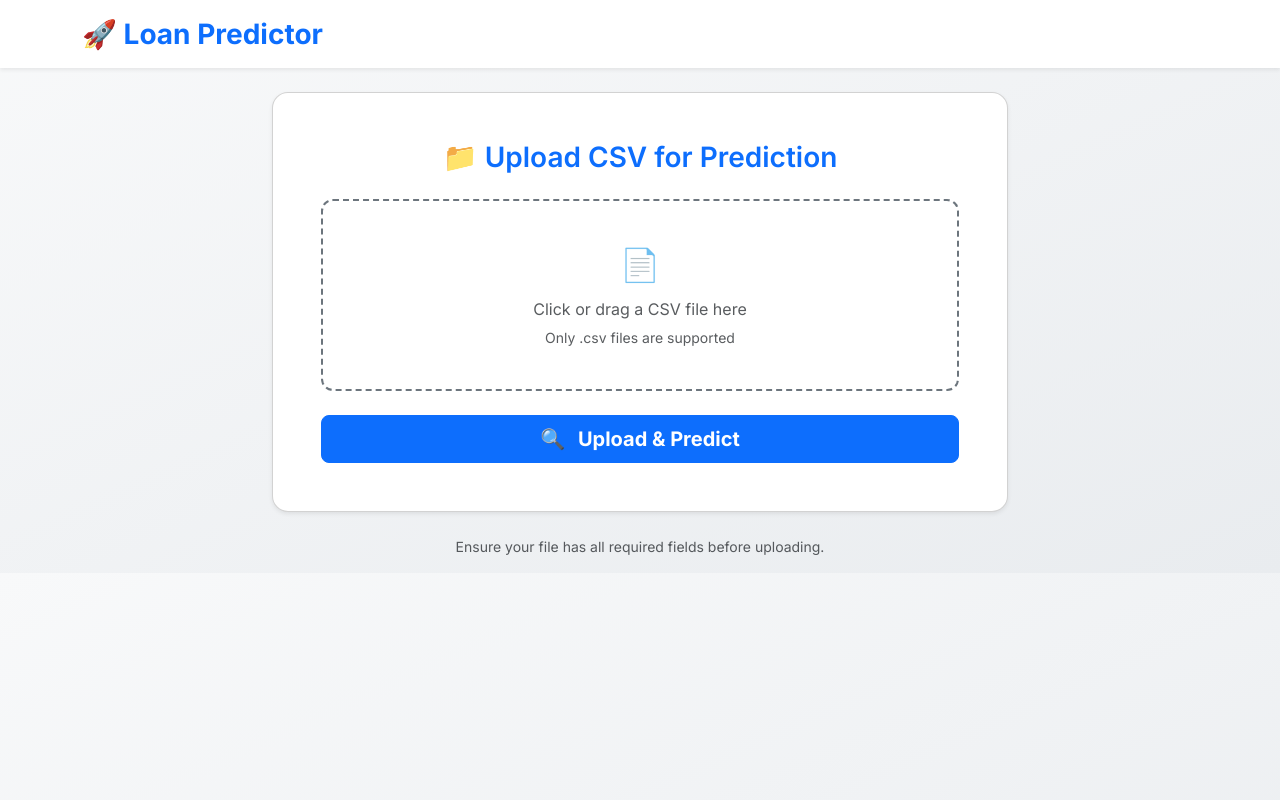
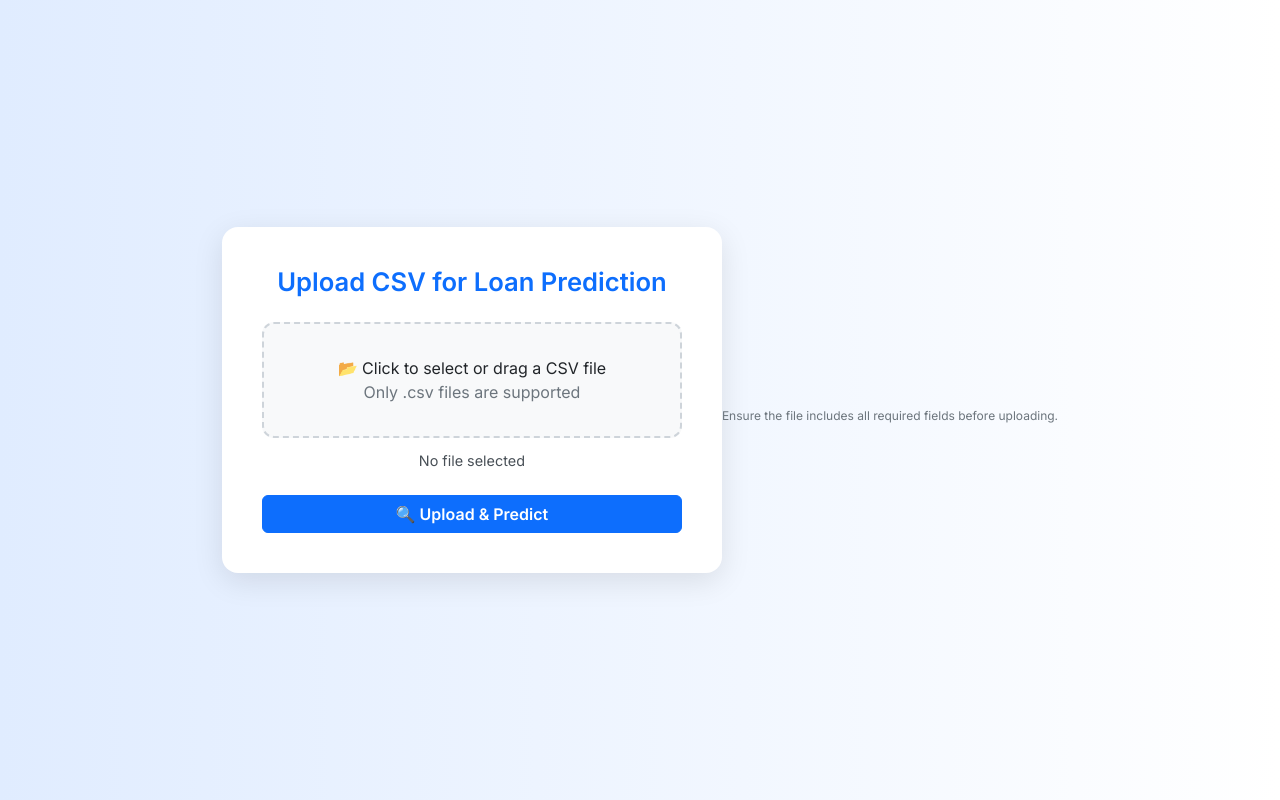
Before and after one commit to Durgeshwar-0923/ML-Model-Assign, a Flask app: page / in a window 1280 px wide. Run offline with Flask 3, Linux system fonts and the light colour scheme; parts of the project's set-up code (start-up, migrations or seed data) failed here and were passed over; some libraries are stand-ins or nearby versions.

Commit message:
Update index.html

```diff
--- a/templates/index.html
+++ b/templates/index.html
@@ -2,148 +2,160 @@
 <html lang="en">
 <head>
   <meta charset="utf-8">
-  <title>Upload & Predict</title>
-  <!-- Bootstrap 5 -->
+  <title>Loan Prediction Upload</title>
+  <meta name="viewport" content="width=device-width, initial-scale=1">
+
+  <!-- Bootstrap -->
   <link href="https://cdn.jsdelivr.net/npm/bootstrap@5.3.0/dist/css/bootstrap.min.css" rel="stylesheet">
-  <!-- Animate.css -->
-  <link rel="stylesheet" href="https://cdnjs.cloudflare.com/ajax/libs/animate.css/4.1.1/animate.min.css">
   <!-- Google Fonts -->
-  <link href="https://fonts.googleapis.com/css2?family=Inter:wght@400;600;700&display=swap" rel="stylesheet">
+  <link href="https://fonts.googleapis.com/css2?family=Inter:wght@400;600&display=swap" rel="stylesheet">
+
   <style>
     body {
-      background: linear-gradient(to bottom right, #f8f9fa, #e9ecef);
+      background: linear-gradient(to right, #e0ecff, #ffffff);
       font-family: 'Inter', sans-serif;
+      min-height: 100vh;
+      display: flex;
+      align-items: center;
+      justify-content: center;
+      padding: 2rem;
     }
-    .card {
+
+    .upload-card {
+      background: #fff;
+      padding: 2.5rem;
       border-radius: 1rem;
+      box-shadow: 0 8px 30px rgba(0, 0, 0, 0.1);
+      max-width: 500px;
+      width: 100%;
     }
-    .file-drop-zone {
-      border: 2px dashed #6c757d;
+
+    .upload-title {
+      font-size: 1.6rem;
+      font-weight: 600;
+      margin-bottom: 1.5rem;
+      color: #0d6efd;
+      text-align: center;
+    }
+
+    .file-label {
+      display: block;
+      width: 100%;
+      border: 2px dashed #ced4da;
       border-radius: .75rem;
-      padding: 2.5rem;
+      padding: 2rem;
       text-align: center;
-      transition: background .3s, border-color .3s;
       cursor: pointer;
-      background-color: #ffffff;
+      transition: border-color 0.3s ease;
+      background-color: #f8f9fa;
     }
-    .file-drop-zone:hover {
-      background: #f1f3f5;
-      border-color: #343a40;
+
+    .file-label:hover {
+      border-color: #0d6efd;
     }
+
+    .file-label span {
+      display: block;
+      font-size: 1rem;
+      color: #6c757d;
+    }
+
     #spinner-overlay {
       position: fixed;
       top: 0; left: 0;
-      width: 100%; height: 100%;
+      width: 100vw; height: 100vh;
       background: rgba(255,255,255,0.85);
       display: none;
       align-items: center;
       justify-content: center;
-      z-index: 2000;
+      z-index: 9999;
     }
-    .navbar-brand {
-      font-size: 1.75rem;
-      color: #0d6efd !important;
+
+    .file-name-preview {
+      font-size: 0.9rem;
+      color: #495057;
+      margin-top: 0.75rem;
+      text-align: center;
     }
-    .upload-heading {
-      font-size: 1.75rem;
+
+    .btn-primary {
+      width: 100%;
       font-weight: 600;
+      margin-top: 1.5rem;
     }
-    .icon-large {
-      font-size: 2rem;
-      display: block;
-      margin-bottom: 0.5rem;
+
+    footer {
+      text-align: center;
+      font-size: 0.75rem;
+      color: #6c757d;
+      margin-top: 2rem;
     }
   </style>
 </head>
 <body>
-  <!-- Full-screen Spinner -->
+
+  <!-- Spinner -->
   <div id="spinner-overlay">
-    <div class="spinner-border text-primary" role="status" style="width:4rem; height:4rem">
+    <div class="spinner-border text-primary" style="width: 4rem; height: 4rem;" role="status">
       <span class="visually-hidden">Loading...</span>
     </div>
   </div>
 
-  <!-- Navbar -->
-  <nav class="navbar navbar-expand-lg navbar-light bg-white shadow-sm mb-4">
-    <div class="container">
-      <a class="navbar-brand fw-bold" href="#">🚀 Loan Predictor</a>
-    </div>
-  </nav>
+  <!-- Upload Card -->
+  <div class="upload-card">
+    <h1 class="upload-title">Upload CSV for Loan Prediction</h1>
+    <form id="upload-form" method="post" enctype="multipart/form-data">
+      <label class="file-label" for="file-input">
+        <div>📂 Click to select or drag a CSV file</div>
+        <span>Only .csv files are supported</span>
+      </label>
+      <input type="file" id="file-input" name="file" accept=".csv" required style="display: none;">
+      <div id="file-name" class="file-name-preview">No file selected</div>
 
-  <div class="container">
-    <!-- Flash messages -->
-    {% with messages = get_flashed_messages() %}
-      {% if messages %}
-        <div class="alert alert-warning animate__animated animate__fadeInDown">
-          {% for msg in messages %}
-            <div>{{ msg }}</div>
-          {% endfor %}
-        </div>
-      {% endif %}
-    {% endwith %}
-
-    <div class="row justify-content-center">
-      <div class="col-md-10 col-lg-8 animate__animated animate__fadeInUp">
-        <div class="card shadow-sm">
-          <div class="card-body p-5">
-            <h1 class="upload-heading text-center mb-4 text-primary">📁 Upload CSV for Prediction</h1>
-            <form id="upload-form" method="post" enctype="multipart/form-data">
-              <div class="file-drop-zone mb-4" onclick="document.getElementById('file-input').click();">
-                <input
-                  type="file"
-                  id="file-input"
-                  name="file"
-                  accept=".csv"
-                  required
-                  style="display: none;"
-                  onchange="document.getElementById('file-label').textContent = this.files[0].name;"
-                >
-                <div class="icon-large text-secondary">📄</div>
-                <p id="file-label" class="text-muted mb-1">Click or drag a CSV file here</p>
-                <small class="text-muted">Only .csv files are supported</small>
-              </div>
-
-              <div class="d-grid">
-                <button type="submit" class="btn btn-primary btn-lg fw-bold">
-                  <span class="me-2">🔍</span> Upload & Predict
-                </button>
-              </div>
-            </form>
-          </div>
-        </div>
-        <div class="text-center text-muted mt-4 small">
-          <p>Ensure your file has all required fields before uploading.</p>
-        </div>
-      </div>
-    </div>
+      <button type="submit" class="btn btn-primary">🔍 Upload & Predict</button>
+    </form>
   </div>
 
-  <!-- Scripts -->
+  <footer>
+    Ensure the file includes all required fields before uploading.
+  </footer>
+
+  <!-- Bootstrap JS -->
   <script src="https://cdn.jsdelivr.net/npm/bootstrap@5.3.0/dist/js/bootstrap.bundle.min.js"></script>
   <script>
-    document.getElementById('upload-form').addEventListener('submit', function() {
+    const fileInput = document.getElementById('file-input');
+    const fileName = document.getElementById('file-name');
+
+    fileInput.addEventListener('change', function () {
+      if (this.files.length > 0) {
+        fileName.textContent = this.files[0].name;
+      } else {
+        fileName.textContent = "No file selected";
+      }
+    });
+
+    // Drag and drop support
+    const label = document.querySelector('.file-label');
+    label.addEventListener('dragover', (e) => {
+      e.preventDefault();
+      label.style.borderColor = "#0d6efd";
+    });
+    label.addEventListener('dragleave', (e) => {
+      e.preventDefault();
+      label.style.borderColor = "#ced4da";
+    });
+    label.addEventListener('drop', (e) => {
+      e.preventDefault();
+      const file = e.dataTransfer.files[0];
+      fileInput.files = e.dataTransfer.files;
+      fileName.textContent = file.name;
+    });
+
+    // Show spinner on form submit
+    document.getElementById('upload-form').addEventListener('submit', function () {
       document.getElementById('spinner-overlay').style.display = 'flex';
     });
+  </script>
 
-    const dropZone = document.querySelector('.file-drop-zone');
-    ['dragenter','dragover'].forEach(evt =>
-      dropZone.addEventListener(evt, e => {
-        e.preventDefault();
-        dropZone.classList.add('bg-light');
-      })
-    );
-    ['dragleave','drop'].forEach(evt =>
-      dropZone.addEventListener(evt, e => {
-        e.preventDefault();
-        dropZone.classList.remove('bg-light');
-      })
-    );
-    dropZone.addEventListener('drop', e => {
-      let file = e.dataTransfer.files[0];
-      if (!file) return;
-      document.getElementById('file-input').files = e.dataTransfer.files;
-      document.getElementById('file-label').textContent = file.name;
-    });
-  </script>
 </body>
 </html>
```
